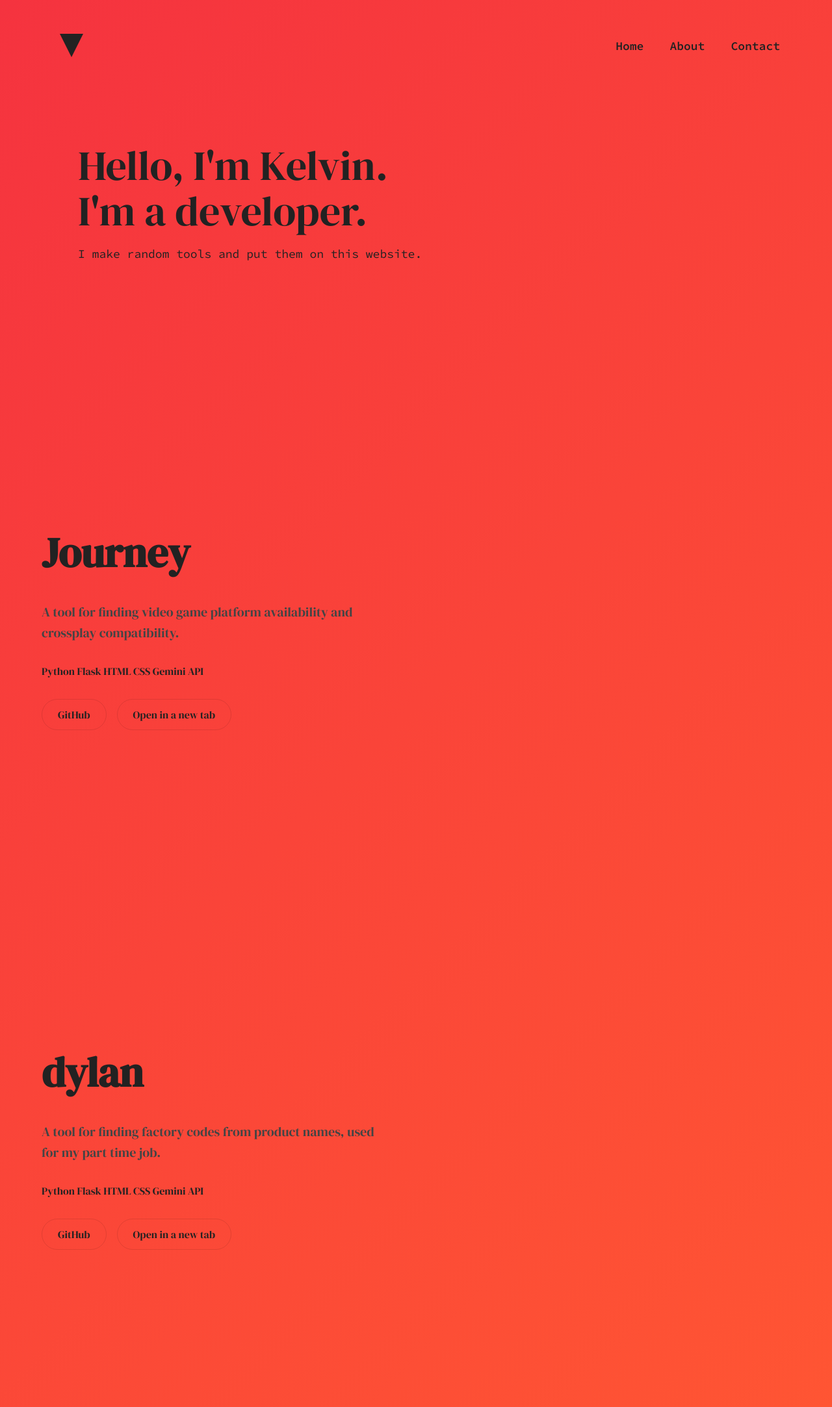
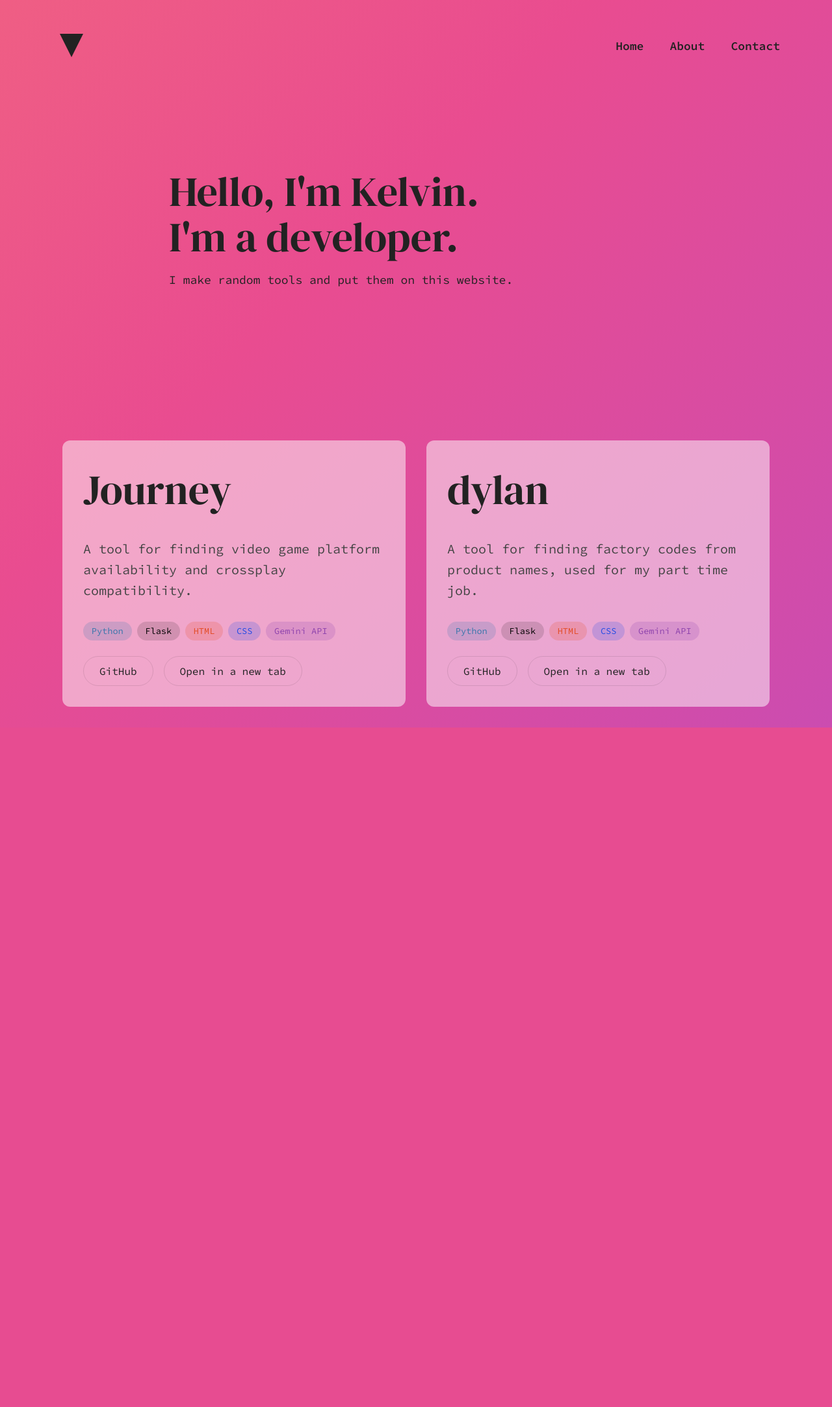
Before and after one commit to kelvinloyyipyoung/succotash, a Flask app: page / in a window 1280 px wide. Shown: the whole page at 65% size. After the commit the page ends 1120 px from the top, so only its background shows below. Run offline with Flask 3, Linux system fonts and the light colour scheme.

Commit message:
visual design overhaul

```diff
--- a/static/css/style.css
+++ b/static/css/style.css
@@ -10,9 +10,10 @@
 }
 
 body {
-    background: linear-gradient(135deg, #f5333f, #ff5533, #ff8c66, #e94c90, #a94cd5);
+    background: linear-gradient(135deg, #ff5533, #ff8c66, #e94c90, #a94cd5);
     background-size: 400% 400%;
-    /* animation: gradient 15s ease infinite; */
+    /* FIXME: eventually move to loading in content with js to avoid restarting animation on page update */
+    animation: gradient 15s ease infinite;
     min-height: 100vh;
     color: #222;
 }
@@ -69,10 +70,10 @@
     color: #000;
 }
 
-/* Main content */
+/* Main Content Section */
 .main-content {
-    padding: 80px;
-    max-width: 1200px;
+    padding: 120px;
+    max-width: 1000px;
     margin: 0 auto;
 }
 
@@ -103,30 +104,35 @@
     font-weight: 600;
 }
 
-.separator {
-    height: 1px;
-    background-color: rgba(0, 0, 0, 0.2);
-    margin: 60px 0;
+/* Projects Section */
+.projects-container {
+    margin-top: 2rem;
+    display: grid;
+    grid-template-columns: repeat(2, 1fr);
+    gap: 2rem;
+    padding: 2rem;
+    width: 90%;
+    margin: 0 auto;
 }
 
-/* Project section */
 .project-section {
     display: flex;
-    justify-content: space-between;
-    align-items: center;
-    min-height: 100vh;
-    padding: 4rem;
+    flex-direction: column;
+    justify-content: flex-start;
+    padding: 2rem;
     position: relative;
+    background: rgba(255, 255, 255, .5);
+    border-radius: 12px;
 }
 
 .project-content {
-    max-width: 50%;
-    padding-right: 4rem;
+    max-width: 100%;
+    padding-right: 0;
 }
 
 .project-title {
     font-size: 4rem;
-    font-weight: 700;
+    font-weight: 400;
     margin-bottom: 2rem;
     color: #222;
 }
@@ -136,20 +142,7 @@
     line-height: 1.6;
     margin-bottom: 2rem;
     color: #444;
-}
-
-.project-image {
-    flex: 1;
-    display: flex;
-    justify-content: center;
-    align-items: center;
-}
-
-.project-image img {
-    max-width: 100%;
-    height: auto;
-    border-radius: 12px;
-    box-shadow: 0 20px 40px rgba(0,0,0,0.1);
+    font-family: 'Source Code Pro', monospace;
 }
 
 .tech-stack {
@@ -178,26 +171,63 @@
     text-decoration: none;
     color: #222;
     transition: all 0.3s ease;
+    font-family: 'Source Code Pro', monospace;
 }
 
 .project-links a:hover {
     background: rgba(0,0,0,0.05);
 }
 
-/* Responsive adjustments */
-@media (max-width: 768px) {
-    .project-section {
-        flex-direction: column;
-        padding: 2rem;
-    }
-
-    .project-content {
-        max-width: 100%;
-        padding-right: 0;
-        margin-bottom: 2rem;
-    }
-
-    .project-title {
-        font-size: 3rem;
+/* Update responsive design */
+@media (max-width: 1024px) {
+    .projects-container {
+        grid-template-columns: 1fr;
     }
 }
+
+/* Project Tags */
+.tag-container {
+    display: flex;
+    flex-wrap: wrap;
+    gap: 0.5rem;
+    margin: 1.5rem 0;
+}
+
+.tag {
+    font-family: 'Source Code Pro', monospace;
+    font-size: 0.85rem;
+    padding: 0.4rem 0.8rem;
+    border-radius: 16px;
+    transition: all 0.2s ease;
+}
+
+.tag-python {
+    background: #3776ab33;
+    color: #3776AB;
+}
+
+.tag-flask {
+    background: #00000022;
+    color: #000000;
+}
+
+.tag-html {
+    background: #e34c2633;
+    color: #E34C26;
+}
+
+.tag-css {
+    background: #264de433;
+    color: #264DE4;
+}
+
+.tag-gemini {
+    background: #8e44ad33;
+    color: #8E44AD;
+}
+
+/* Hover effects */
+.tag:hover {
+    transform: translateY(-1px);
+    filter: brightness(0.95);
+}
```
